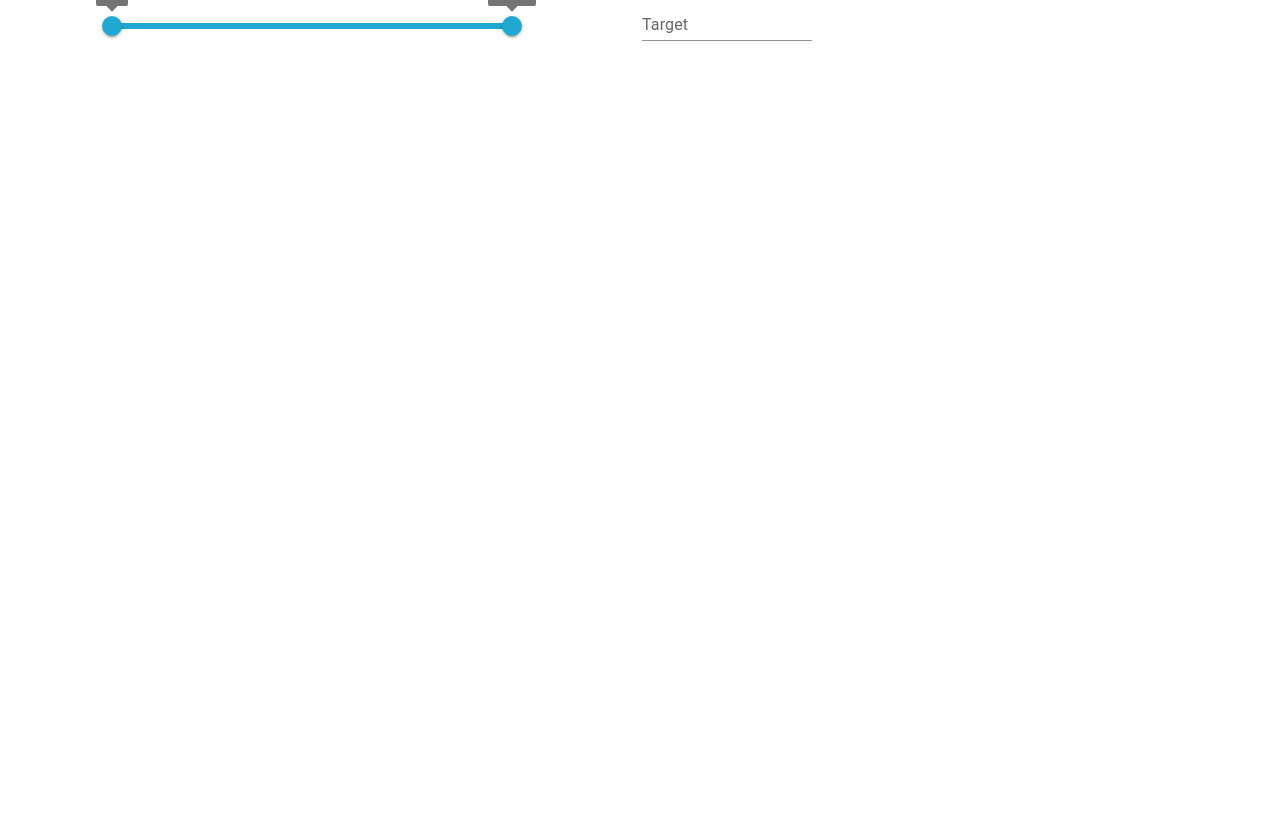
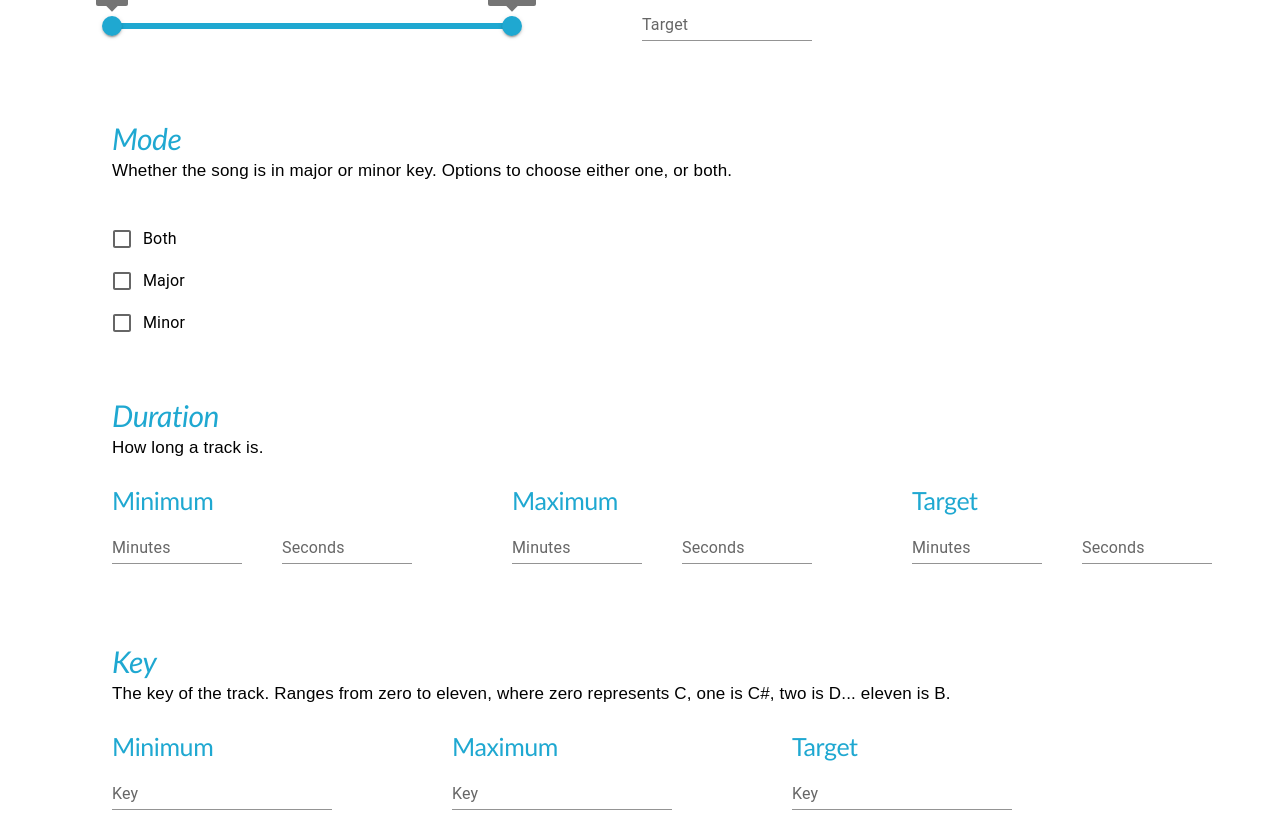
Before and after one commit to nolenzhao/sona_frontend, a Next.js app: page /homepage in a window 1280 px wide. Shown: the part 4100-4918 px from the top of the page. Before the commit the page ends 4149 px from the top, so only its background shows below. Built offline with nearby package versions, Linux system fonts and the light colour scheme; no server answers.

Commit message:
updated ui

```diff
--- a/src/components/custom_playlist.tsx
+++ b/src/components/custom_playlist.tsx
@@ -190,6 +190,76 @@ const Custom_Playlist:React.FC<Props> = ({accesstoken}:Props) =>{
                 description = 'How positive a track is, calculated by harmoniousness, tonality, and brightness. A value of zero
                 is sad and angry, a value of one hundred is euphoric and cheerful.'
                 />
+                 <Box  width = {500} marginTop = {10}>
+                <Typography fontSize = {30} variant = 'h1' color = 'primary.main'> <em> Mode </em>  </Typography>
+                <Typography sx = {{width: 900}} variant = 'subtitle1' fontSize = {17}> Whether the song is in major
+                or minor key. Options to choose either one, or both. </Typography>
+                <Box width = {700} display = 'flex' flexDirection = 'row' justifyContent = 'space-between'>
+                <Box  width = {400} height ={100} display = 'flex' flexDirection='column' justifyContent='space-between' marginTop = {4}>
+                <FormGroup>
+                    <FormControlLabel control = {<Checkbox/>} label = 'Both'/>
+                    <FormControlLabel control = {<Checkbox/>} label = 'Major'/>
+                    <FormControlLabel control = {<Checkbox/>} label = 'Minor'/>
+                </FormGroup>
+                </Box>
+
+                </Box>
+
+
+                </Box>
+                <Box  width = {900} marginTop = {10}>
+                <Typography fontSize = {30} variant = 'h1' color = 'primary.main'> <em> Duration</em>  </Typography>
+                <Typography sx = {{width: 900}} variant = 'subtitle1' fontSize = {17}> How long a track is. </Typography>
+                <Box width = {1100} display = 'flex' flexDirection = 'row' justifyContent = 'space-between' marginTop = {3}>
+                <Box display= 'flex' flexDirection = 'column'>
+                <Typography  fontSize = {25} variant = 'h1' color = 'primary.main'> Minimum  </Typography>
+                <Box  width = {300}display = 'flex' flexDirection = 'row'>
+                <TextField  label = 'Minutes' variant = 'standard' type = 'number'/>
+                <TextField sx = {{ marginLeft: 5}} label = 'Seconds' variant = 'standard' type = 'number'/>
+                </Box>
+                </Box>
+                <Box display= 'flex' flexDirection = 'column'>
+                <Typography  fontSize = {25} variant = 'h1' color = 'primary.main'> Maximum  </Typography>
+                <Box  width = {300}display = 'flex' flexDirection = 'row'>
+                <TextField  label = 'Minutes' variant = 'standard' type = 'number'/>
+                <TextField sx = {{ marginLeft: 5}} label = 'Seconds' variant = 'standard' type = 'number'/>
+                </Box>
+                </Box>
+                <Box display= 'flex' flexDirection = 'column'>
+                <Typography  fontSize = {25} variant = 'h1' color = 'primary.main'> Target  </Typography>
+                <Box  width = {300}display = 'flex' flexDirection = 'row'>
+                <TextField  label = 'Minutes' variant = 'standard' type = 'number'/>
+                <TextField sx = {{ marginLeft: 5}} label = 'Seconds' variant = 'standard' type = 'number'/>
+                </Box>
+                </Box>
+                </Box>
+                </Box>
+
+
+                <Box  width = {900} marginTop = {10}>
+                <Typography fontSize = {30} variant = 'h1' color = 'primary.main'> <em> Key</em>  </Typography>
+                <Typography sx = {{width: 900}} variant = 'subtitle1' fontSize = {17}> The key of the track.
+                Ranges from zero to eleven, where zero represents C, one is C#, two is D... eleven is B. </Typography>
+                <Box width = {900} display = 'flex' flexDirection = 'row' justifyContent = 'space-between' marginTop = {3}>
+                <Box display= 'flex' flexDirection = 'column'>
+                <Typography  fontSize = {25} variant = 'h1' color = 'primary.main'> Minimum  </Typography>
+
+                <TextField  label = 'Key' variant = 'standard' type = 'number'/>
+
+                </Box>
+                <Box display= 'flex' flexDirection = 'column'>
+                <Typography  fontSize = {25} variant = 'h1' color = 'primary.main'> Maximum  </Typography>
+                <TextField  label = 'Key' variant = 'standard' type = 'number'/>
+                </Box>
+                <Box display= 'flex' flexDirection = 'column'>
+                <Typography  fontSize = {25} variant = 'h1' color = 'primary.main'> Target  </Typography>
+                <TextField  label = 'Key' variant = 'standard' type = 'number'/>
+                </Box>
+                </Box>
+                </Box>
+
+
+
             </Box>
 
 
```
